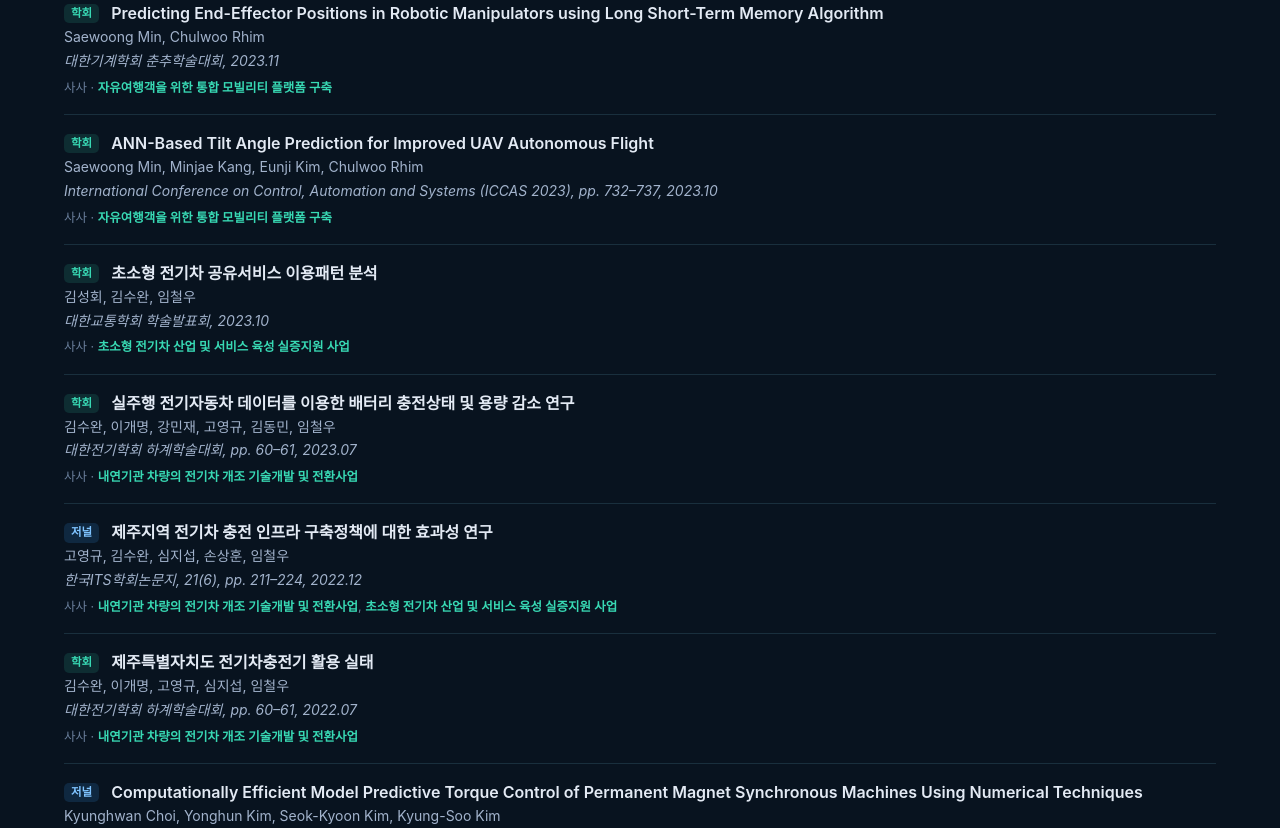
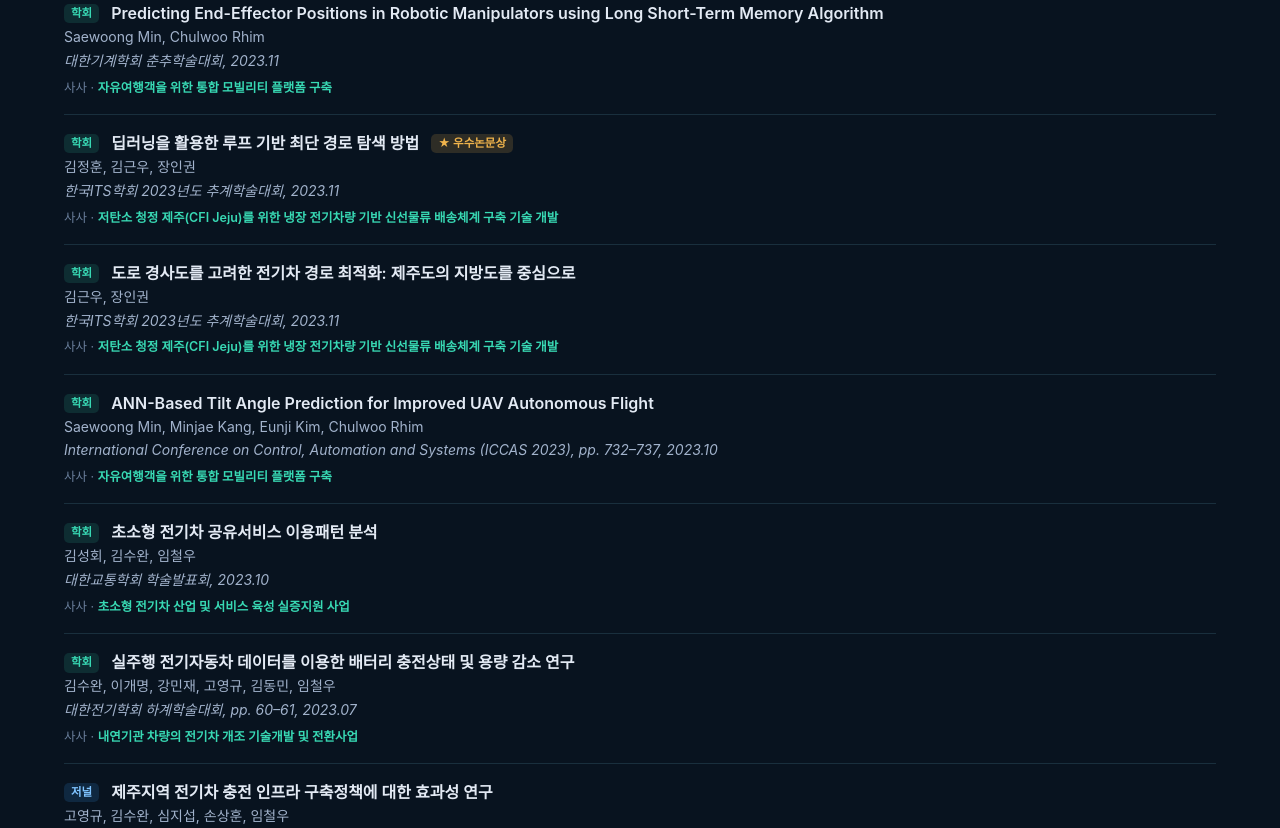
Before and after one commit to kaist-esvc/kaist-esvc.github.io, an Astro site: page /results in a window 1280 px wide. Shown: the part 3355-4183 px from the top of the page. Built offline with nearby package versions, Linux system fonts and the light colour scheme; Astro itself is replaced by a stand-in of ours; a web font is replaced by a local one.

Commit message:
Add cold-chain EV project outputs; support award badge on publications
- 1 journal (IEEE Access 2022), 2 conference papers (KITS 2023 fall, one Best Paper Award)
- 1 KR patent (10-2767125, granted)
- publications: optional award/awardEn field rendered as a badge

Co-Authored-By: Claude Opus 5.5 <noreply@anthropic.com>

```diff
--- a/src/components/PubList.astro
+++ b/src/components/PubList.astro
@@ -21,6 +21,7 @@ const meta = (p: (typeof all)[number]) =>
           <div class="ptitle">
             <span class:list={['ptype', p.type]}>{p.type === 'journal' ? (en ? 'Journal' : '저널') : (en ? 'Conference' : '학회')}</span>
             {p.link ? <a href={p.link} target="_blank" rel="noopener">{p.title}</a> : p.title}
+            {p.award && <span class="award">{en ? (p.awardEn ?? 'Award') : p.award}</span>}
           </div>
           <div class="pmeta">{p.authors}</div>
           <div class="pmeta"><i>{meta(p)}</i></div>
--- a/src/data/patents.json
+++ b/src/data/patents.json
@@ -6,5 +6,6 @@
   {"id":"kr-10-2701529","title":"하이브리드 차량의 과도특성을 고려한 동력제어 방법 및 장치","titleEn":"Method and apparatus for controlling power of hybrid vehicle considering transient characteristics","country":"KR","status":"등록","inventors":"김경수, 최경환, 장인권","appNo":"10-2022-0140414","appDate":"2022.10.27","regNo":"10-2701529","regDate":"2024.08.28","link":"https://patents.google.com/patent/KR102701529B1/ko","projects":["hybrid-truck"]},
   {"id":"us-18-648697","title":"Method and apparatus for controlling power of hybrid vehicle considering transient characteristics","country":"US","status":"출원","inventors":"김경수, 최경환, 장인권","appNo":"18/648,697","appDate":"2024.04.29","link":"https://patents.google.com/patent/US20240278768A1/en","projects":["hybrid-truck"]},
   {"id":"us-11607944","title":"Apparatus and method for operating accessories of vehicle during engine stop using one-way clutch pulley","country":"US","status":"등록","inventors":"장인권, 금동석, 김경수, 장기태, 이창우, 김종호, 최경환, 김민기","appNo":"16/204,256","appDate":"2018.11.29","regNo":"11,607,944","regDate":"2023.03.21","link":"https://patents.google.com/patent/US11607944B2/en","projects":["hybrid-truck"]},
-  {"id":"us-11614488","title":"Method and apparatus for real-time estimation of full parameters of permanent magnet synchronous motor","country":"US","status":"등록","inventors":"김경수, 최경환, 김석균","appNo":"17/324,215","appDate":"2021.05.19","regNo":"11,614,488","regDate":"2023.03.28","link":"https://patents.google.com/patent/US11614488B2/en","projects":["hybrid-truck"]}
+  {"id":"us-11614488","title":"Method and apparatus for real-time estimation of full parameters of permanent magnet synchronous motor","country":"US","status":"등록","inventors":"김경수, 최경환, 김석균","appNo":"17/324,215","appDate":"2021.05.19","regNo":"11,614,488","regDate":"2023.03.28","link":"https://patents.google.com/patent/US11614488B2/en","projects":["hybrid-truck"]},
+  {"id":"kr-10-2767125","title":"차량경로문제를 위한 루프 방식의 경로표현법 및 최적화 방법","titleEn":"Loop-wise route representation method for vehicle routing problem and the corresponding optimization formulation","country":"KR","status":"등록","inventors":"장기태, 장인권, 김근우, 김성용","appNo":"10-2022-0071371","appDate":"2022.06.13","regNo":"10-2767125","link":"https://patents.google.com/patent/KR102767125B1/ko","projects":["cold-chain-ev"]}
 ]
--- a/src/data/publications.json
+++ b/src/data/publications.json
@@ -27,5 +27,8 @@
   {"id":"2022-tcst-mptc","type":"journal","authors":"Kyunghwan Choi, Yonghun Kim, Seok-Kyoon Kim, Kyung-Soo Kim","title":"Computationally Efficient Model Predictive Torque Control of Permanent Magnet Synchronous Machines Using Numerical Techniques","venue":"IEEE Transactions on Control Systems Technology","volume":"30(4)","pages":"1774–1781","year":2022,"month":7,"link":"https://doi.org/10.1109/TCST.2021.3113045","projects":["hybrid-truck"]},
   {"id":"2022-tvt-aecms","type":"journal","authors":"Kyunghwan Choi, Jihye Byun, Sangmin Lee, In Gwun Jang","title":"Adaptive Equivalent Consumption Minimization Strategy (A-ECMS) for the HEVs With a Near-Optimal Equivalent Factor Considering Driving Conditions","venue":"IEEE Transactions on Vehicular Technology","volume":"71(3)","pages":"2538–2549","year":2022,"month":3,"link":"https://doi.org/10.1109/TVT.2021.3127691","projects":["hybrid-truck"]},
   {"id":"2023-ksme-lstm-end-effector","type":"conference","authors":"Saewoong Min, Chulwoo Rhim","title":"Predicting End-Effector Positions in Robotic Manipulators using Long Short-Term Memory Algorithm","venue":"대한기계학회 춘추학술대회","year":2023,"month":11,"link":"https://www.dbpia.co.kr/journal/articleDetail?nodeId=NODE11709404","projects":["maas-tourist"]},
-  {"id":"2023-kst-micro-ev-sharing-pattern","type":"conference","authors":"김성회, 김수완, 임철우","title":"초소형 전기차 공유서비스 이용패턴 분석","venue":"대한교통학회 학술발표회","year":2023,"month":10,"link":"https://www.dbpia.co.kr/journal/articleDetail?nodeId=NODE11570574","projects":["micro-ev"]}
+  {"id":"2023-kst-micro-ev-sharing-pattern","type":"conference","authors":"김성회, 김수완, 임철우","title":"초소형 전기차 공유서비스 이용패턴 분석","venue":"대한교통학회 학술발표회","year":2023,"month":10,"link":"https://www.dbpia.co.kr/journal/articleDetail?nodeId=NODE11570574","projects":["micro-ev"]},
+  {"id":"2022-access-loopwise-spp","type":"journal","authors":"Geunu Kim, Sungyong Kim, In Gwun Jang","title":"Loopwise Route Representation-Based Topology Optimization for the Shortest Path Problems","venue":"IEEE Access","volume":"10","pages":"128835–128846","year":2022,"month":12,"link":"https://doi.org/10.1109/ACCESS.2022.3227388","projects":["cold-chain-ev"]},
+  {"id":"2023-kits-loop-dl-shortest","type":"conference","authors":"김정훈, 김근우, 장인권","title":"딥러닝을 활용한 루프 기반 최단 경로 탐색 방법","venue":"한국ITS학회 2023년도 추계학술대회","year":2023,"month":11,"award":"우수논문상","awardEn":"Best Paper Award","projects":["cold-chain-ev"]},
+  {"id":"2023-kits-ev-route-slope","type":"conference","authors":"김근우, 장인권","title":"도로 경사도를 고려한 전기차 경로 최적화: 제주도의 지방도를 중심으로","venue":"한국ITS학회 2023년도 추계학술대회","year":2023,"month":11,"projects":["cold-chain-ev"]}
 ]
--- a/src/lib/outputs.ts
+++ b/src/lib/outputs.ts
@@ -7,6 +7,7 @@ import { tr, type Lang } from './i18n';
 export interface Pub {
   id: string; type: 'journal' | 'conference'; authors: string; title: string; venue: string;
   volume?: string; pages?: string; year: number; month?: number; link?: string; projects?: string[];
+  award?: string; awardEn?: string; // 수상 (예: "우수논문상")
 }
 export interface Patent {
   id: string; title: string; country: string; status: '출원' | '등록'; inventors: string; titleEn?: string;
--- a/src/styles/global.css
+++ b/src/styles/global.css
@@ -124,6 +124,8 @@ a.card:hover{transform:translateY(-4px);border-color:rgba(56,217,180,.45)}
 .ptype{display:inline-block;font-size:11.5px;font-weight:600;border-radius:5px;padding:1px 7px;margin-right:8px;vertical-align:2px;background:rgba(58,160,255,.15);color:#7fc4ff}
 .ptype.conference{background:rgba(56,217,180,.13);color:var(--accent)}
 .ptype.patent{background:rgba(255,196,87,.14);color:#ffc457}
+.pubs .award{display:inline-block;margin-left:8px;font-size:11.5px;font-weight:600;border-radius:5px;padding:1px 7px;vertical-align:2px;background:rgba(240,180,76,.16);color:#f0b44c}
+.pubs .award::before{content:"★ "}
 .pubs .pmeta{color:var(--text2);font-size:14px}
 .pubs .ack{font-size:12.5px;color:var(--text3);margin-top:4px}
 .pubs .ack a{color:var(--accent);font-weight:600}
```
Also changed, not shown: README.md.
